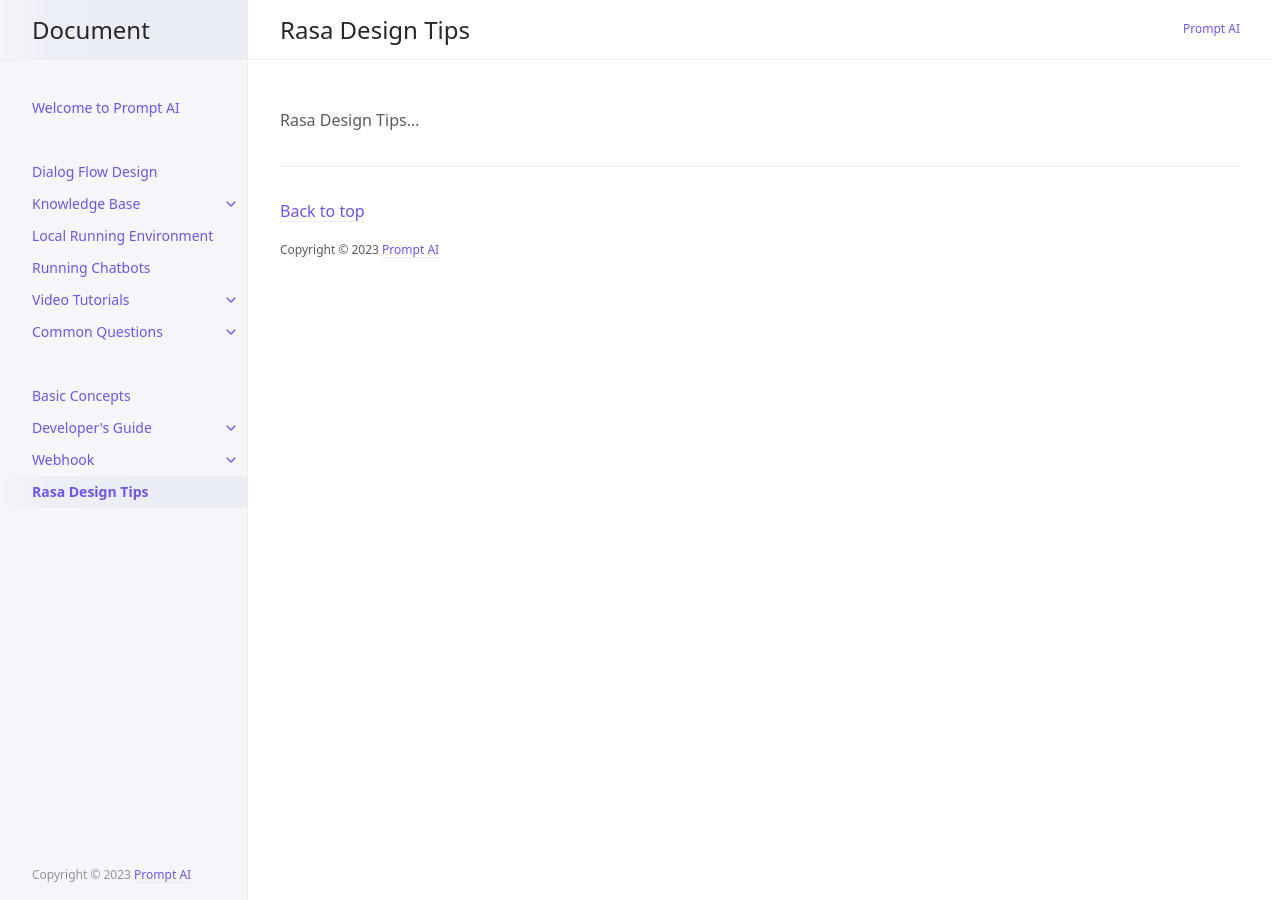
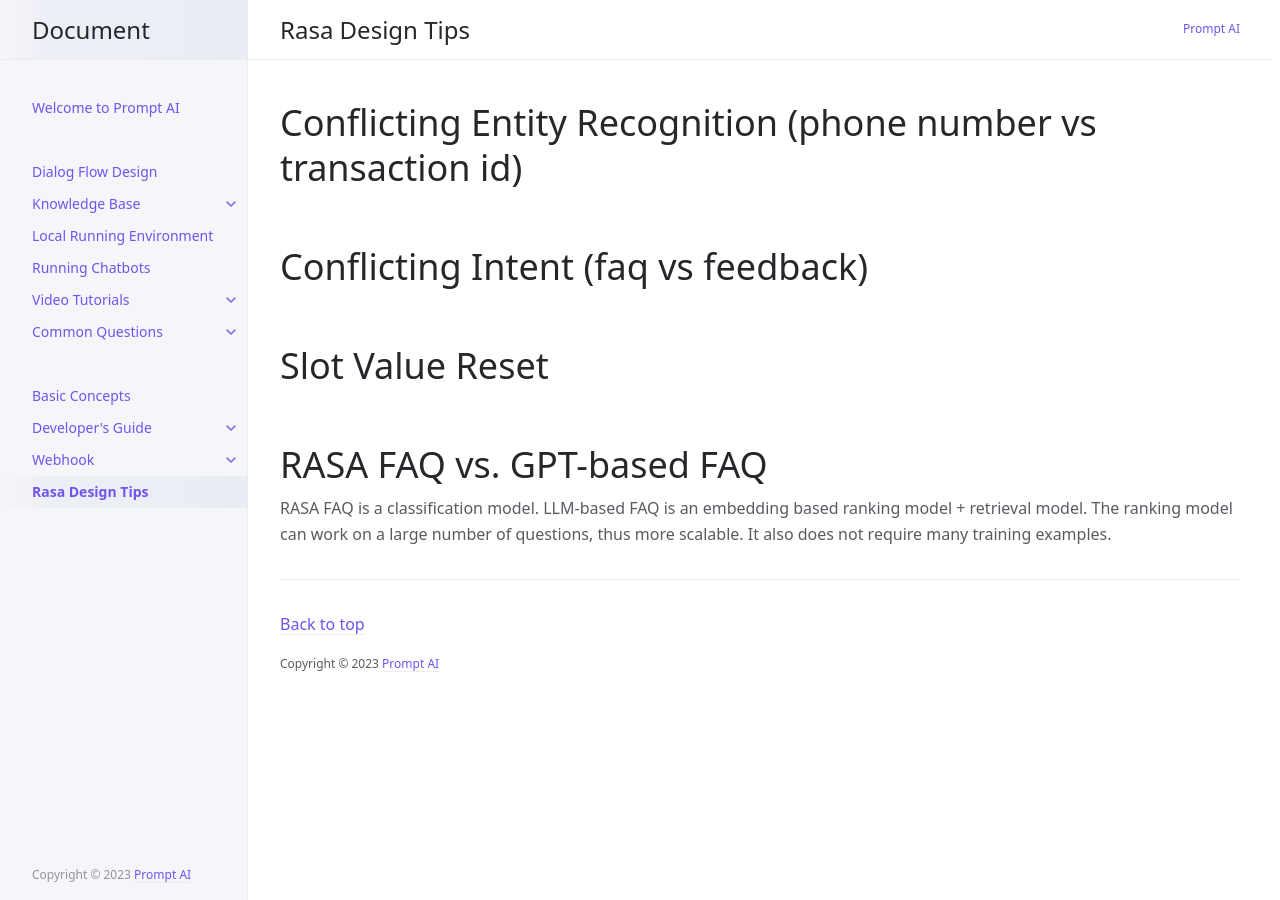
Before and after one commit to PromptAI/promptdialog, a Jekyll site: the page built from docs/rasa_design_tips.md, in a window 1280 px wide. Built offline with Jekyll 4.4.1, drawn with Linux system fonts in a browser that asks for light colours.

Commit message:
Update rasa_design_tips.md

```diff
--- a/docs/rasa_design_tips.md
+++ b/docs/rasa_design_tips.md
@@ -3,4 +3,11 @@ layout: en
 title: Rasa Design Tips
 nav_order: 10
 ---
-Rasa Design Tips...
+# Conflicting Entity Recognition  (phone number vs transaction id)
+
+# Conflicting Intent (faq vs feedback)
+
+# Slot Value Reset
+
+# RASA FAQ vs. GPT-based FAQ
+RASA FAQ is a classification model.  LLM-based FAQ is an embedding based ranking model + retrieval model.  The ranking model can work on a large number of questions, thus more scalable.  It also does not require many training examples.
```
